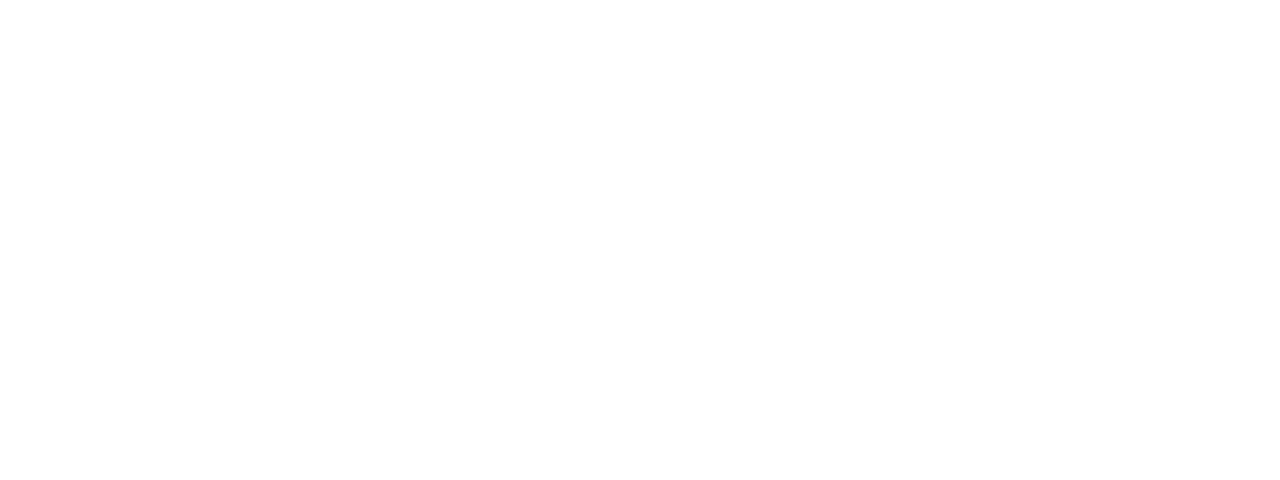
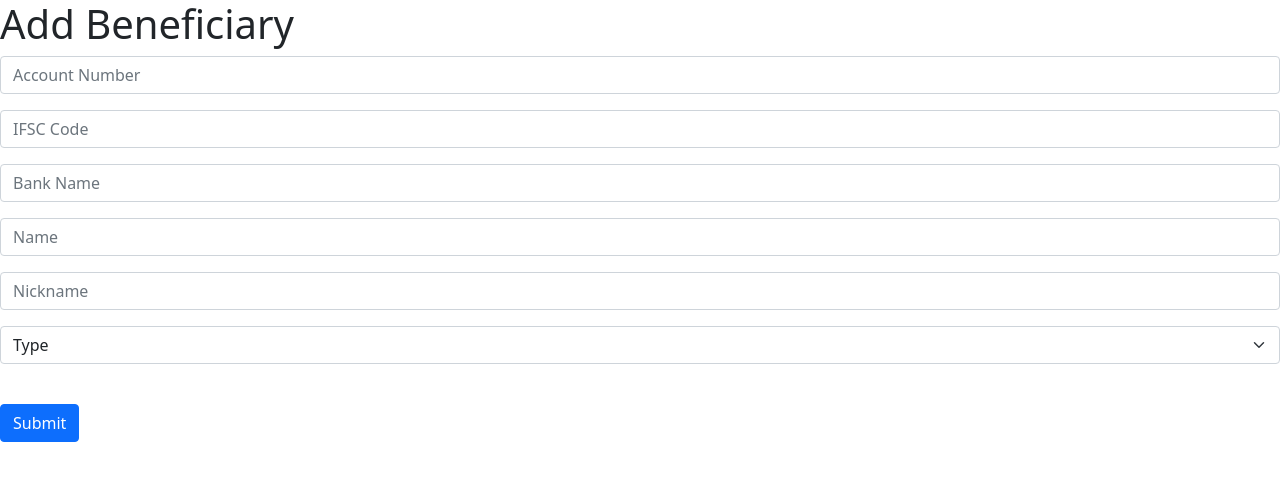
Before and after one commit to hisanibrahim/bank-redux-thunk, a React (Create React App) app: page /add-beneficiary in a window 1280 px wide. Before the commit this address had no page. Shown: the top 480 px of the page. Built offline with nearby package versions, Linux system fonts and the light colour scheme.

Commit message:
add beneficiary half done

```diff
--- a/package.json
+++ b/package.json
@@ -7,8 +7,10 @@
     "@testing-library/react": "^12.1.3",
     "@testing-library/user-event": "^13.5.0",
     "axios": "^0.26.1",
+    "bootstrap": "^5.1.3",
     "dotenv": "^16.0.0",
     "react": "^17.0.2",
+    "react-bootstrap": "^2.2.1",
     "react-dom": "^17.0.2",
     "react-redux": "^7.2.6",
     "react-router-dom": "^6.2.2",
--- a/public/index.html
+++ b/public/index.html
@@ -10,7 +10,12 @@
       content="Web site created using create-react-app"
     />
     <link rel="apple-touch-icon" href="%PUBLIC_URL%/logo.png" />
-    <link rel="stylesheet" href="https://cdnjs.cloudflare.com/ajax/libs/font-awesome/4.7.0/css/font-awesome.min.css">
+    <link
+      rel="stylesheet"
+      href="https://cdn.jsdelivr.net/npm/bootstrap@5.1.3/dist/css/bootstrap.min.css"
+      integrity="sha384-1BmE4kWBq78iYhFldvKuhfTAU6auU8tT94WrHftjDbrCEXSU1oBoqyl2QvZ6jIW3"
+      crossorigin="anonymous"
+    />
     <!--
       manifest.json provides metadata used when your web app is installed on a
       user's mobile device or desktop. See https://developers.google.com/web/fundamentals/web-app-manifest/
--- a/src/App.js
+++ b/src/App.js
@@ -2,10 +2,12 @@
 import { Routes, Route } from "react-router-dom";
 
 import BalancePage from "./containers/BalancePage";
+import AddBeneficiaryPage from "./containers/AddBeneficiaryPage";
 
 const App = () => (
   <Routes>
     <Route path="/" element={<BalancePage />} />
+    <Route path="/add-beneficiary" element={<AddBeneficiaryPage />} />
   </Routes>
 );
 
--- a/src/actions/index.js
+++ b/src/actions/index.js
@@ -1 +1,2 @@
 export const GET_ACCOUNT_BALANCE = "GET_ACCOUNT_BALANCE";
+export const CREATE_BENEFICIARY = "CREATE_BENEFICIARY";
--- /dev/null
+++ b/src/containers/AddBeneficiaryPage.js
@@ -0,0 +1,77 @@
+import React from "react";
+import { connect } from "react-redux";
+import { Link } from "react-router-dom";
+import { Form, Button } from "react-bootstrap";
+
+import Loading from "../components/Loading";
+import { getAccountBalance } from "../actions/accounts";
+
+class BalancePage extends React.Component {
+  constructor(props) {
+    super(props);
+    this.state = {
+      errorMessage: "",
+    };
+  }
+
+  onSubmit = (e) => {
+    try {
+      e.preventDefault();
+      // this.setState({ errorMessage: "Something went wrong" });
+      // throw new Error("Name required");
+      this.props.getAccountBalance("1");
+    } catch (error) {
+      this.setState({ errorMessage: error.message });
+    }
+  };
+
+  render() {
+    return (
+      <>
+        <h1>Add Beneficiary</h1>
+        <Form>
+          <Form.Group className="mb-3">
+            <Form.Control placeholder="Account Number" />
+          </Form.Group>
+          <Form.Group className="mb-3">
+            <Form.Control placeholder="IFSC Code" />
+          </Form.Group>
+          <Form.Group className="mb-3">
+            <Form.Control placeholder="Bank Name" />
+          </Form.Group>
+          <Form.Group className="mb-3">
+            <Form.Control placeholder="Name" />
+          </Form.Group>
+          <Form.Group className="mb-3">
+            <Form.Control placeholder="Nickname" />
+          </Form.Group>
+          <>
+            <Form.Group className="mb-3">
+              <Form.Select>
+                <option selected disabled>
+                  Type
+                </option>
+                <option value="I">Internal</option>
+                <option value="E">External</option>
+              </Form.Select>
+            </Form.Group>
+          </>
+          <br />
+          <Button variant="primary" type="submit" onClick={this.onSubmit}>
+            Submit
+          </Button>
+          {this.state.errorMessage ? null : <p>{this.state.errorMessage}</p>}
+        </Form>
+      </>
+    );
+  }
+}
+
+const mapDispatchToProps = {
+  getAccountBalance: getAccountBalance,
+};
+const mapStateToProps = (state) => ({
+  accounts: state.accounts,
+});
+
+export default connect(mapStateToProps, mapDispatchToProps)(BalancePage);
--- a/src/containers/BalancePage.js
+++ b/src/containers/BalancePage.js
@@ -1,6 +1,8 @@
 import React from "react";
+import { connect } from "react-redux";
+import { Link } from "react-router-dom";
+
 import Loading from "../components/Loading";
-import { connect } from "react-redux";
 import { getAccountBalance } from "../actions/accounts";
 
 class BalancePage extends React.Component {
@@ -26,6 +28,7 @@
             );
           })
         )}
+        <Link to="/add-beneficiary">Add Beneficiary</Link>
       </>
     );
   }
--- /dev/null
+++ b/src/reducers/beneficiaries.js
@@ -0,0 +1,21 @@
+import { CREATE_BENEFICIARY } from "../actions";
+
+const INITIAL_STATE = {
+  data: [],
+  lastCreated: {},
+  loading: false,
+};
+
+export default (state = INITIAL_STATE, action) => {
+  switch (action.type) {
+    case CREATE_BENEFICIARY: {
+      return {
+        ...state,
+        lastCreated: action.newBeneficiary,
+        loading: false,
+      };
+    }
+    default:
+      return state;
+  }
+};
--- a/src/reducers/index.js
+++ b/src/reducers/index.js
@@ -1,6 +1,8 @@
 import { combineReducers } from "redux";
 import accounts from "./accounts";
+import beneficiaries from "./beneficiaries";
 
 export default combineReducers({
   accounts,
+  beneficiaries,
 });
```
Also changed, not shown: src/actions/beneficiaries.js (added, +17 -0 lines), 1 other file (tests, documents, lock files or other folders).
